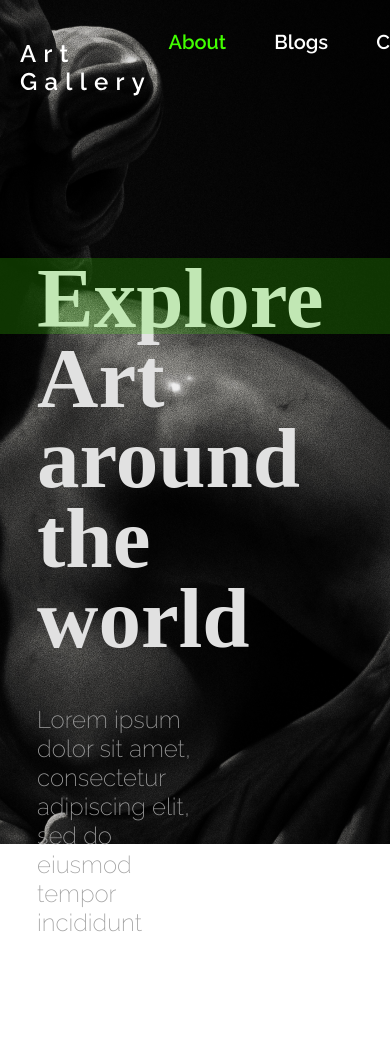
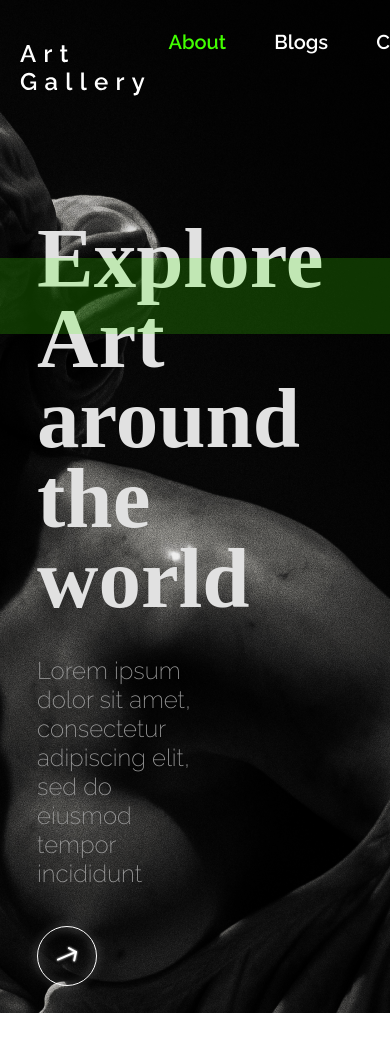
Before and after one commit to enrick-dev/landindpageArtgallery, a plain HTML site: page index.html in a window 390 px wide. Shown: the top 1052 px of the page. Drawn offline with Linux system fonts and the light colour scheme.

Commit message:
update: media responsive

```diff
--- a/css/style.css
+++ b/css/style.css
@@ -20,6 +20,7 @@ body {
 
   background: linear-gradient(180deg, #000, #060606, #060606, #060606, #060606, #060606);
 }
+
 
 .backimgContainer img {
   position: absolute;
@@ -142,3 +143,45 @@ section.conteudo {
   align-items: center;
   justify-content: center;
 }
+
+
+@media (max-height: 1075px) {
+  .backimgContainer{
+  height: 110%;
+  }
+  section.conteudo {
+  margin-top: 100px;
+  }
+  .textContent p {
+    margin-top: 38px;
+  }
+  .setaContainer {
+    margin-top: 38px;
+  }
+  .greenBar {
+    margin-top: 40px;
+  }
+  .social {
+    margin-top: 160px;
+  }
+}
+@media (max-height: 900px) {
+  .backimgContainer{
+  height: 120%;
+  }
+  section.conteudo {
+  margin-top: 100px;
+  }
+  .textContent p {
+    margin-top: 38px;
+  }
+  .setaContainer {
+    margin-top: 38px;
+  }
+  .greenBar {
+    margin-top: 40px;
+  }
+  .social {
+    margin-top: 160px;
+  }
+}
```
